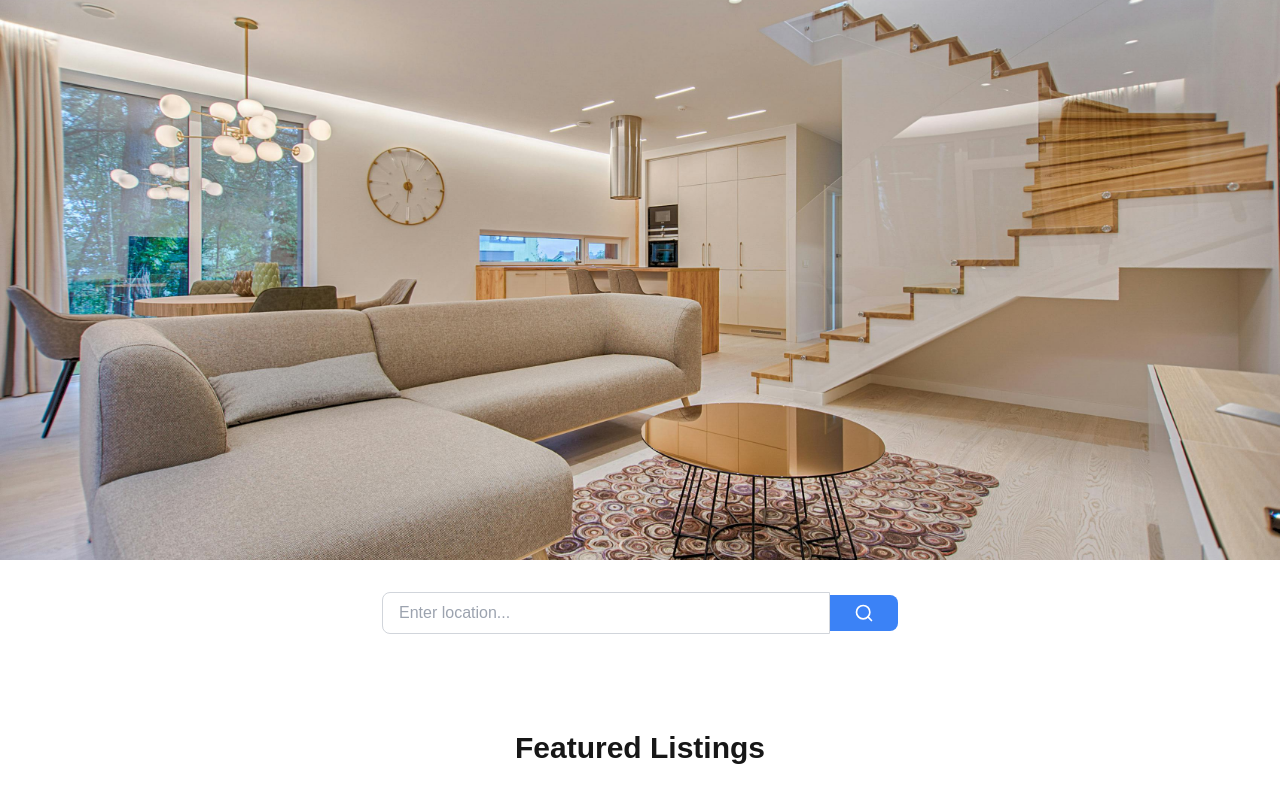
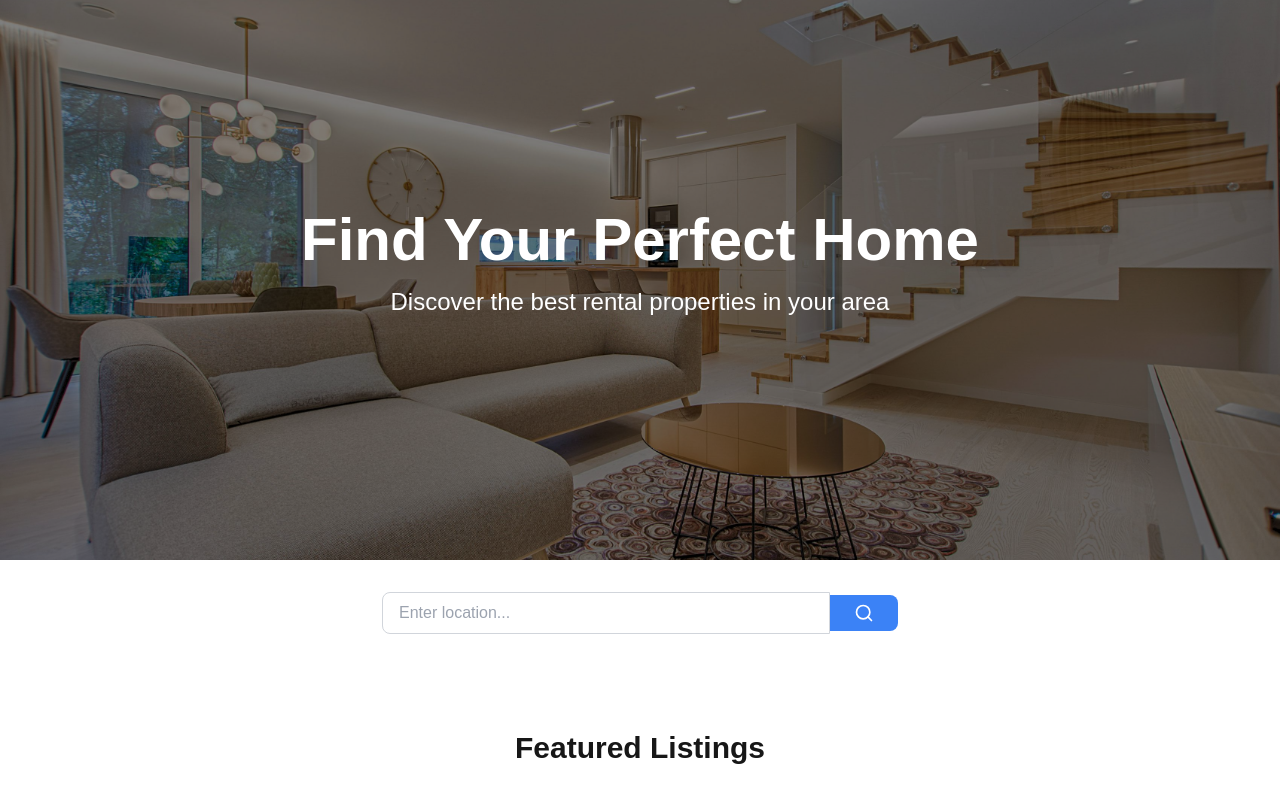
Before and after one commit to maiko254/easyrentals, a Next.js app: page / in a window 1280 px wide. Shown: the top 796 px of the page. Built offline with nearby package versions, Linux system fonts and the light colour scheme; grey boxes are pictures that could not be loaded.

Commit message:
style: Added text to splash image in landing page

```diff
--- a/app/components/Hero.tsx
+++ b/app/components/Hero.tsx
@@ -9,6 +9,11 @@ export default function Hero() {
         layout="fill"
         objectFit="cover"
       />
+      <div className="absolute inset-0 bg-black bg-opacity-50" />
+      <div className="relative z-10 flex h-full flex-col items-center justify-center px-4 text-center">
+        <h1 className="mb-4 text-4xl font-bold sm:text-5xl md:text-6xl">Find Your Perfect Home</h1>
+        <p className="mb-8 text-xl sm:text-2xl">Discover the best rental properties in your area</p>
+      </div>
     </div>
   )
 }
```
